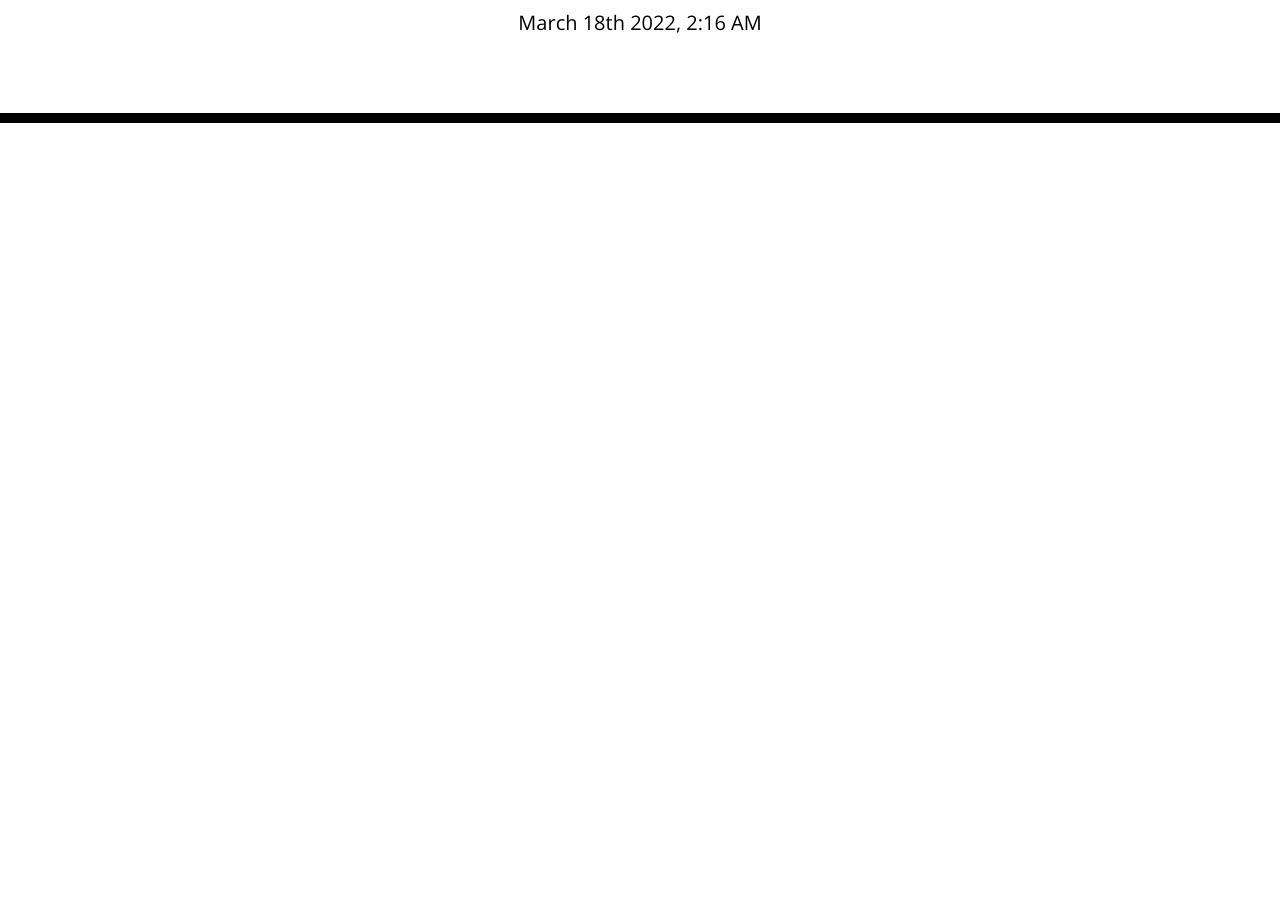
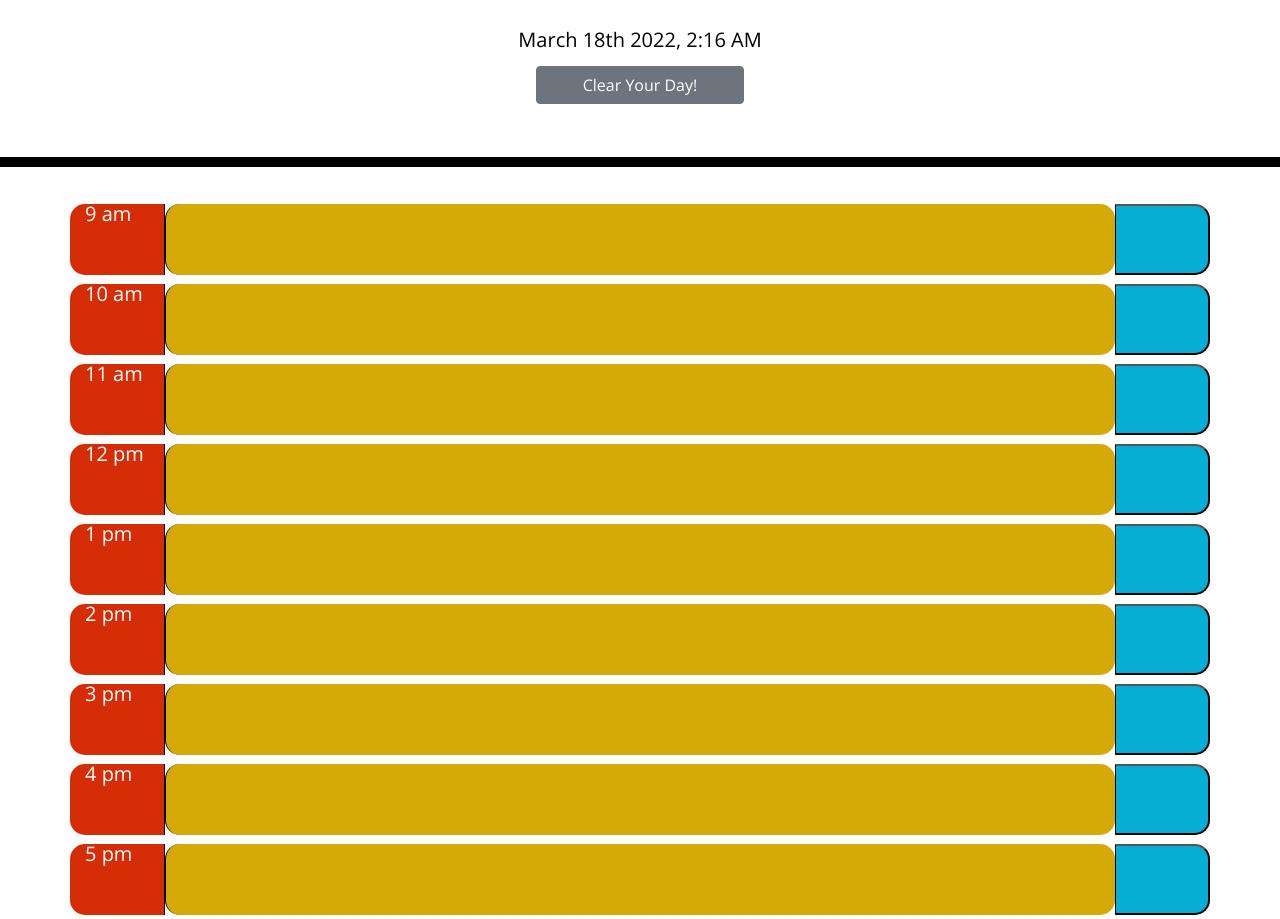
Before and after one commit to blindsweatyhansolo/weekdayscheduler, a plain HTML site: page index.html in a window 1280 px wide. Shown: the part 181-1100 px from the top of the page. Before the commit the page ends 800 px from the top, so only its background shows below. Drawn offline with nearby package versions, Linux system fonts and the light colour scheme; a web font is replaced by a local one.

Commit message:
added timeblock elements to index

```diff
--- a/assets/css/style.css
+++ b/assets/css/style.css
@@ -28,6 +28,7 @@ body {
   .time-block{
     text-align: center;
     border-radius: 15px;
+    background-color: #d5a906;
   }
 
   .row {
@@ -37,9 +38,13 @@ body {
   }
 
   .hour {
-    background-color: #ffffff;
-    color: #000000;
-    border-top: 1px dashed #000000;
+    background-color: #d52d06;
+    color: white;
+    border-right: 1px solid #000000;
+    border-top-left-radius: 15px;
+    border-bottom-left-radius: 15px;
+    font-size: 20px;
+    font-weight: 500;
   }
 
   .past {
--- a/index.html
+++ b/index.html
@@ -34,44 +34,88 @@
       <h1 class="display-3">Work Day Scheduler</h1>
       <p class="lead">A simple calendar app for scheduling your work day</p>
       <!-- DISPLAY CURRENT TIME AND DATE -->
-      <p id="currentDay" class="lead"></p>
+        <div class="row d-flex justify-content-center pt-3">
+            <p id="currentDay" class="lead col-12"></p>
+            <!-- BUTTON TO CLEAR ALL FIELDS -->
+            <button id="clearFields" type="button" class="btn btn-secondary col-12 col-md-2">Clear Your Day!</button>
+        </div>
     </header>
 
     <!-- MAIN CONTAINER FOR TIMEBLOCKS -->
+    <main>
         <div class="container">
             <!-- Timeblocks go here -->
 
             <!-- 9AM TIMEBLOCK -->
+            <div id="hour-09" class="row time-div py-1">
+                <!-- leftside hour marker -->
+                <div class="col-md-1 hour">9 am</div>
+                <!-- text area for tasks -->
+                <textarea class="col-md-10 time-block description"></textarea>
                 <!-- save button and icon -->
+                <button class="col-md-1 saveBtn"><span class="oi oi-task mx-2 my-2"></span></button>
+            </div>
 
             <!-- 10AM TIMEBLOCK -->
-        <!-- save button and icon -->
+            <div id="hour-10" class="row time-div py-1">
+                <div class="col-md-1 hour">10 am</div>
+                <textarea class="col-md-10 time-block description"></textarea>
+                <button class="col-md-1 saveBtn"><span class="oi oi-task mx-2 my-2"></span></button>
+            </div>
 
             <!-- 11AM TIMEBLOCK -->
-        <!-- save button and icon -->
+            <div id="hour-11" class="row time-div py-1">
+                <div class="col-md-1 hour">11 am</div>
+                <textarea class="col-md-10 time-block description"></textarea>
+                <button class="col-md-1 saveBtn"><span class="oi oi-task mx-2 my-2"></span></button>
+            </div>
 
             <!-- 12PM TIMEBLOCK -->
-        <!-- save button and icon -->
+            <div id="hour-12" class="row time-div py-1">
+                <div class="col-md-1 hour">12 pm</div>
+                <textarea class="col-md-10 time-block description"></textarea>
+                <button class="col-md-1 saveBtn"><span class="oi oi-task mx-2 my-2"></span></button>
+            </div>
 
             <!-- 1PM TIMEBLOCK -->
-        <!-- save button and icon -->
+            <div id="hour-13" class="row time-div py-1">
+                <div class="col-md-1 hour">1 pm</div>
+                <textarea class="col-md-10 time-block description"></textarea>
+                <button class="col-md-1 saveBtn"><span class="oi oi-task mx-2 my-2"></span></button>
+            </div>
 
             <!-- 2PM TIMEBLOCK -->
-        <!-- save button and icon -->
+            <div id="hour-14" class="row time-div py-1">
+                <div class="col-md-1 hour">2 pm</div>
+                <textarea class="col-md-10 time-block description"></textarea>
+                <button class="col-md-1 saveBtn"><span class="oi oi-task mx-2 my-2"></span></button>
+            </div>
 
             <!-- 3PM TIMEBLOCK -->
-        <!-- save button and icon -->
+            <div id="hour-15" class="row time-div py-1">
+                <div class="col-md-1 hour">3 pm</div>
+                <textarea class="col-md-10 time-block description"></textarea>
+                <button class="col-md-1 saveBtn"><span class="oi oi-task mx-2 my-2"></span></button>
+            </div>
 
             <!-- 4PM TIMEBLOCK -->
-        <!-- save button and icon -->
+            <div id="hour-16" class="row time-div py-1">
+                <div class="col-md-1 hour">4 pm</div>
+                <textarea class="col-md-10 time-block description"></textarea>
+                <button class="col-md-1 saveBtn"><span class="oi oi-task mx-2 my-2"></span></button>
+            </div>
 
             <!-- 5PM TIMEBLOCK -->
-        <!-- save button and icon -->
+            <div id="hour-17" class="row time-div py-1">
+                <div class="col-md-1 hour">5 pm</div>
+                <textarea class="col-md-10 time-block description"></textarea>
+                <button class="col-md-1 saveBtn"><span class="oi oi-task mx-2 my-2"></span></button>
+            </div>
 
         </div>
+    </main>
 
     <script src="https://code.jquery.com/jquery-3.4.1.min.js"></script>
-    <script src="https://cdnjs.cloudflare.com/ajax/libs/jqueryui/1.12.1/jquery-ui.min.js"></script>
     <script src="https://cdn.jsdelivr.net/npm/jquery-ui-touch-punch@0.2.3/jquery.ui.touch-punch.min.js"></script>
     <script src="https://cdnjs.cloudflare.com/ajax/libs/popper.js/1.15.0/umd/popper.min.js"></script>
     <script src="https://cdnjs.cloudflare.com/ajax/libs/twitter-bootstrap/4.3.1/js/bootstrap.min.js"></script>
```
Also changed, not shown: assets/js/script.js (+0 -18 lines). Lines whose indentation alone changed are shown as unchanged.
